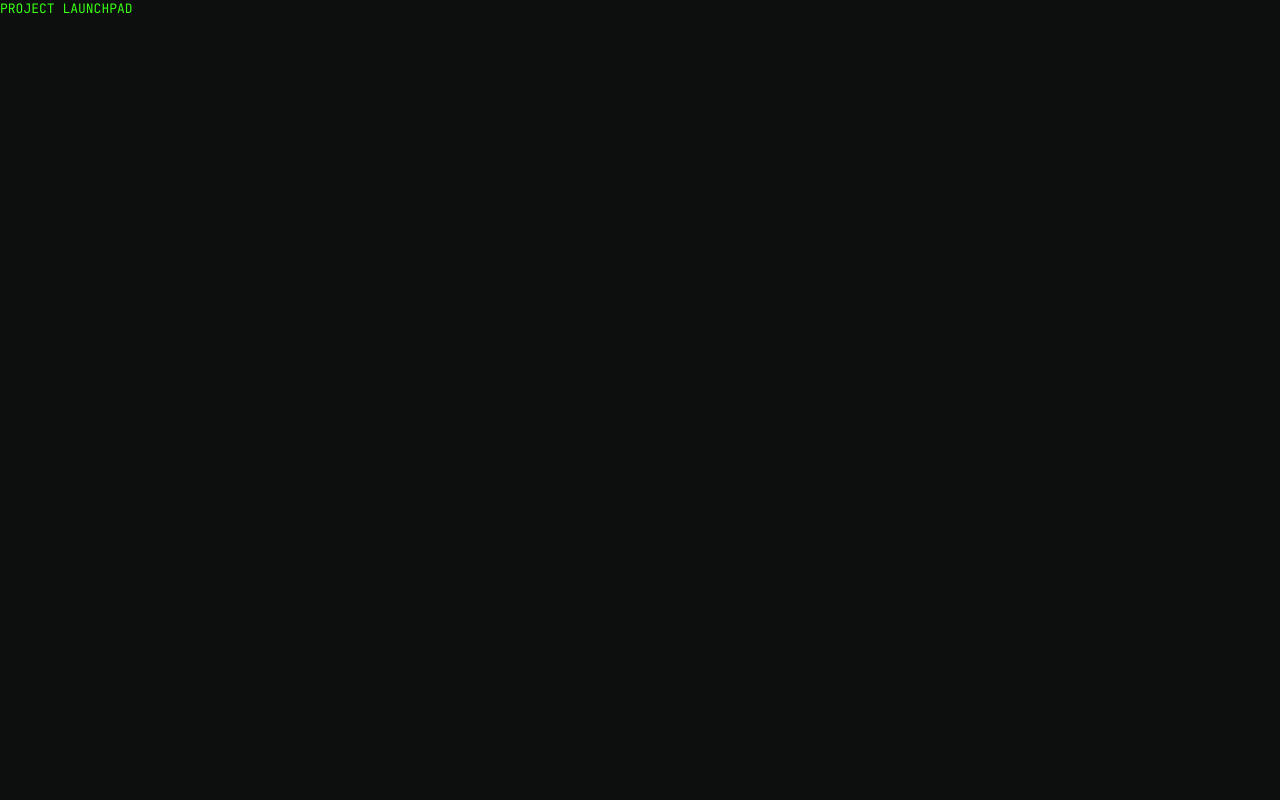
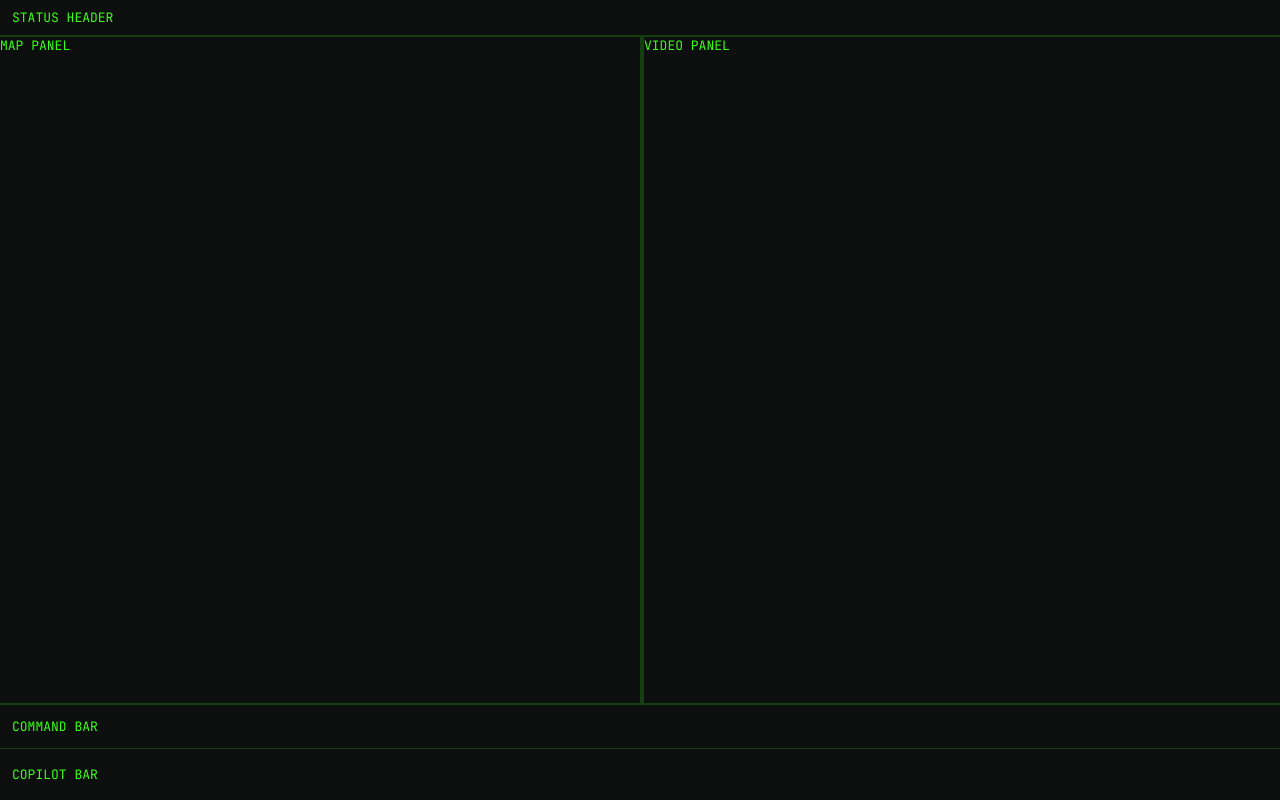
Before and after one commit to Tawildoer/Project-LaunchPad, a React (Vite) app in the folder ground-station/frontend/: page / in a window 1280 px wide. Built offline with nearby package versions, Linux system fonts and the light colour scheme; no server answers.

Commit message:
feat(frontend): add resizable split-panel app layout

```diff
--- a/ground-station/frontend/src/App.tsx
+++ b/ground-station/frontend/src/App.tsx
@@ -1,3 +1,53 @@
+import { useState, useCallback, useRef } from 'react'
+
 export default function App() {
-  return <div className="app">PROJECT LAUNCHPAD</div>
+  const [leftPct, setLeftPct] = useState(50)
+  const dragging = useRef(false)
+  const panelsRef = useRef<HTMLDivElement>(null)
+
+  const onMouseDown = useCallback(() => {
+    dragging.current = true
+
+    const onMove = (e: MouseEvent) => {
+      if (!dragging.current || !panelsRef.current) return
+      const rect = panelsRef.current.getBoundingClientRect()
+      const pct = ((e.clientX - rect.left) / rect.width) * 100
+      setLeftPct(Math.min(80, Math.max(20, pct)))
+    }
+
+    const onUp = () => {
+      dragging.current = false
+      window.removeEventListener('mousemove', onMove)
+      window.removeEventListener('mouseup', onUp)
+    }
+
+    window.addEventListener('mousemove', onMove)
+    window.addEventListener('mouseup', onUp)
+  }, [])
+
+  return (
+    <div className="app" style={{ position: 'relative' }}>
+      <div style={{ borderBottom: '1px solid var(--border)', padding: '0 12px', display: 'flex', alignItems: 'center' }}>
+        STATUS HEADER
+      </div>
+      <div className="panels" ref={panelsRef}>
+        <div className="panel" style={{ width: `${leftPct}%` }}>
+          MAP PANEL
+        </div>
+        <div
+          className="panel-divider"
+          onMouseDown={onMouseDown}
+        />
+        <div className="panel" style={{ flex: 1 }}>
+          VIDEO PANEL
+        </div>
+      </div>
+      <div style={{ borderTop: '1px solid var(--border)', padding: '0 12px', display: 'flex', alignItems: 'center' }}>
+        COMMAND BAR
+      </div>
+      <div style={{ borderTop: '1px solid var(--border)', padding: '0 12px', display: 'flex', alignItems: 'center' }}>
+        COPILOT BAR
+      </div>
+    </div>
+  )
 }
--- a/ground-station/frontend/src/styles/theme.css
+++ b/ground-station/frontend/src/styles/theme.css
@@ -64,3 +64,28 @@ input[type="text"]:focus, input[type="number"]:focus {
   height: 100%;
   background: var(--bg);
 }
+
+.panels {
+  display: flex;
+  overflow: hidden;
+  border-top: 1px solid var(--border);
+  border-bottom: 1px solid var(--border);
+}
+
+.panel {
+  overflow: hidden;
+  position: relative;
+}
+
+.panel-divider {
+  width: 4px;
+  background: var(--border);
+  cursor: col-resize;
+  flex-shrink: 0;
+  transition: background 0.1s;
+}
+
+.panel-divider:hover,
+.panel-divider.dragging {
+  background: var(--green-dim);
+}
```
